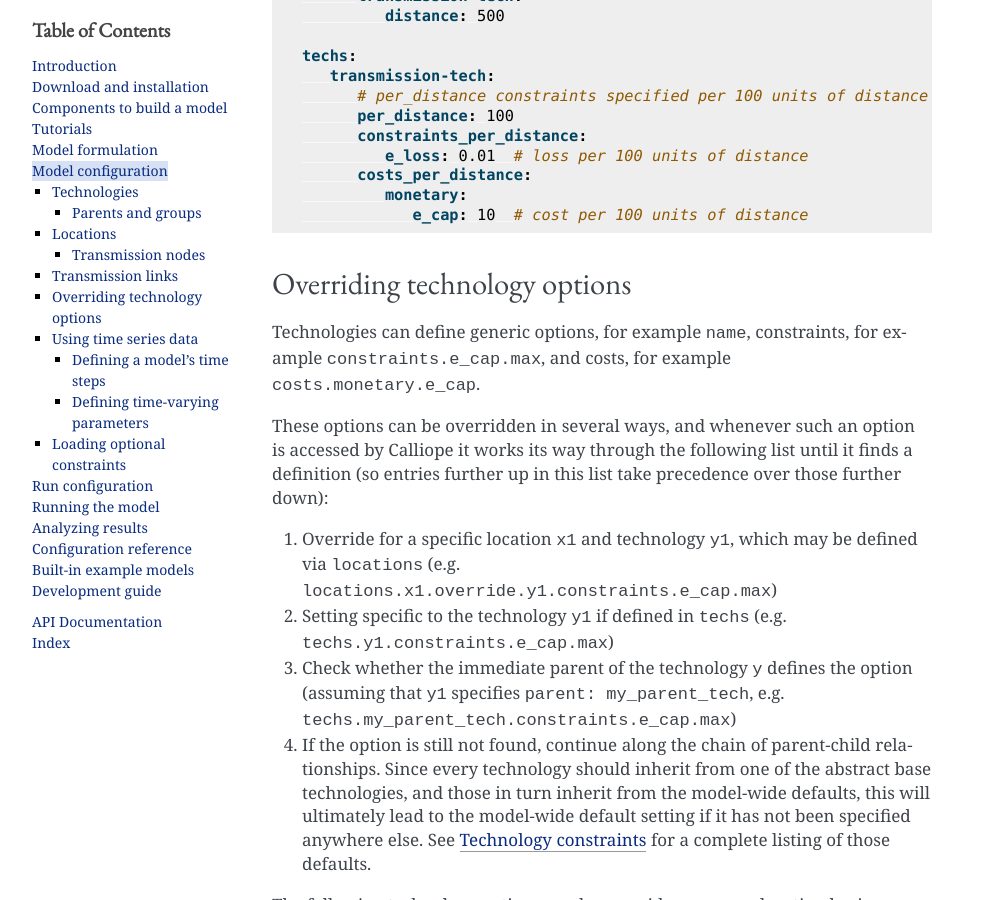
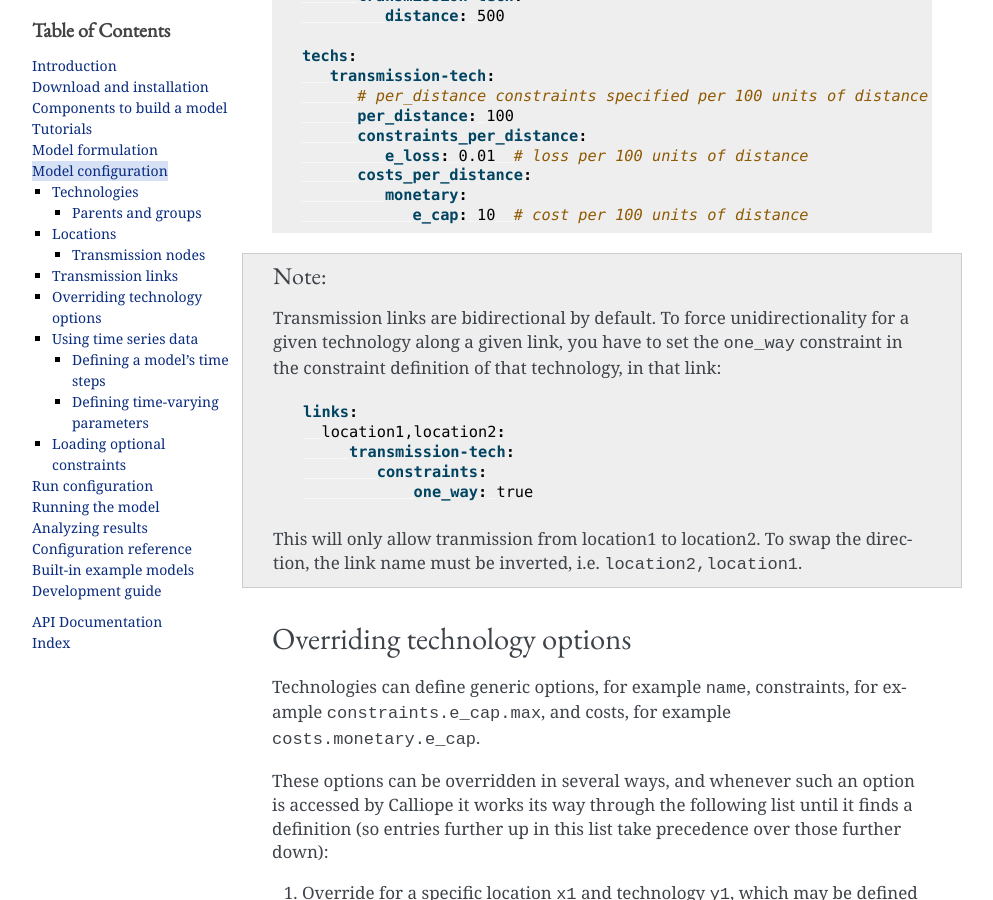
Before and after one commit to calliope-project/calliope, a Sphinx documentation site: the page built from doc/user/configuration.rst, in a window 1280 px wide and 900 px high, scrolled down 6195 px. Shown: the whole window, without its empty margins (148-1141 px from the left). Built offline with Sphinx 7.4.7, drawn with Linux system fonts in a browser that asks for light colours; formulas are drawn with MathJax 3; pages that are not in the unit, such as notebooks, are missing from menus.

Commit message:
Update documentation

```diff
--- a/doc/user/configuration.rst
+++ b/doc/user/configuration.rst
@@ -200,6 +200,20 @@ Transmission links can also specify a distance, which transmission technologies
             monetary:
                e_cap: 10  # cost per 100 units of distance
 
+.. Note::
+
+    Transmission links are bidirectional by default. To force unidirectionality for a given technology along a given link, you have to set the ``one_way`` constraint in the constraint definition of that technology, in that link:
+
+    .. code-block:: yaml
+
+        links:
+          location1,location2:
+             transmission-tech:
+                constraints:
+                    one_way: true
+
+    This will only allow tranmission from location1 to location2. To swap the direction, the link name must be inverted, i.e. ``location2,location1``.
+
 .. _overriding_tech_options:
 
 -----------------------------
--- a/doc/user/develop.rst
+++ b/doc/user/develop.rst
@@ -15,7 +15,11 @@ See the list of `open issues <https://github.com/calliope-project/calliope/issue
 Installing a development version
 --------------------------------
 
-With pip::
+First, with Anaconda installed, you can create a new Python 3.5 environment with all the supporting modules, including the free and open source GLPK solver. The easiest method is to download the latest `requirements.yml <https://github.com/calliope-project/calliope/blob/master/requirements.yml>`_ file, changing the environment name in the file from ``calliope``, if desired. Then create the environment::
+
+    $ conda env create -f requirements.yml
+
+Within your environment, install Calliope with pip::
 
    $ pip install -e git+https://github.com/calliope-project/calliope.git#egg=calliope
 
```
Also changed, not shown: 1 other file.
